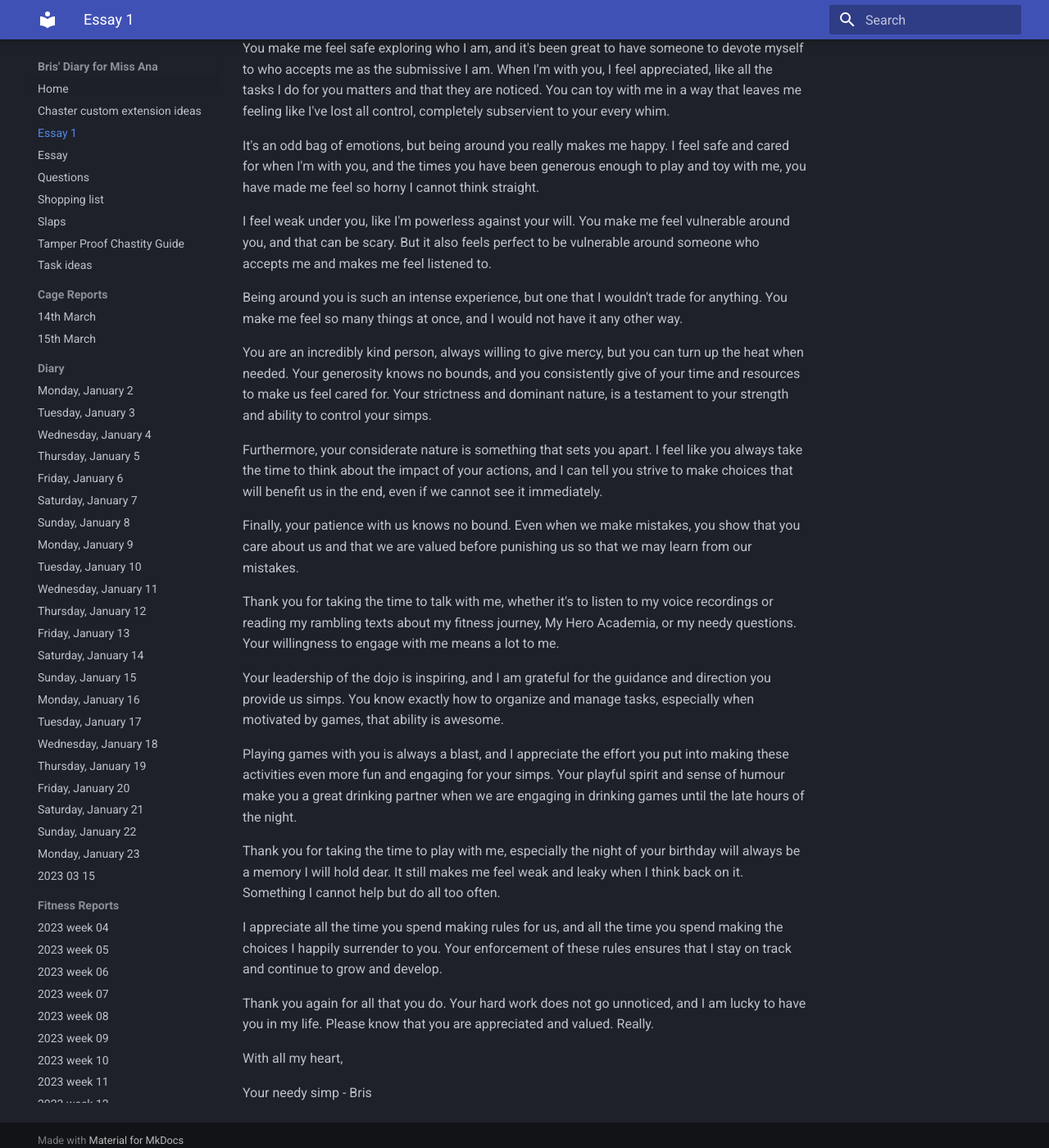
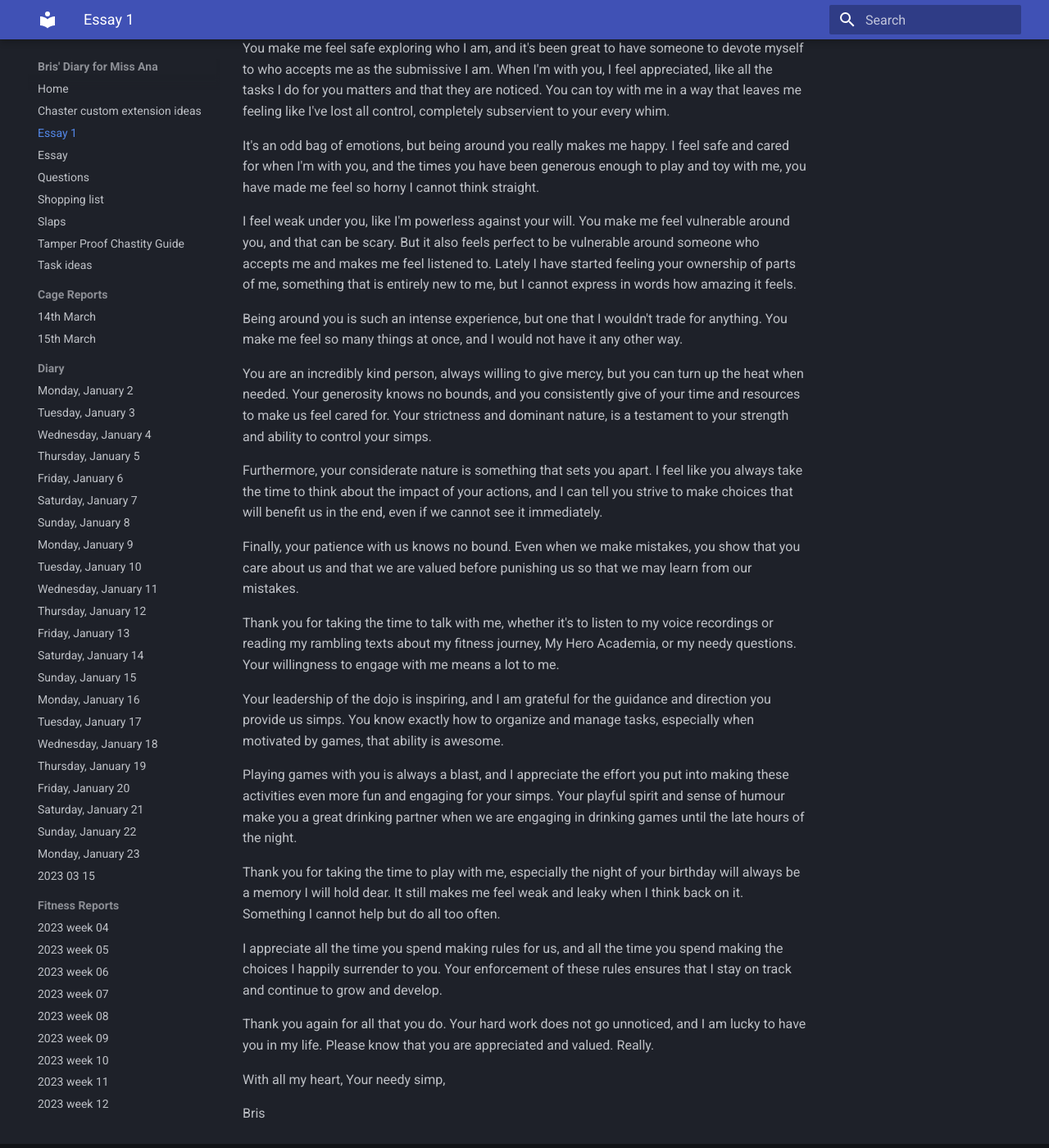
Before and after one commit to bris00/DFMA, an MkDocs documentation site: the page built from diary/Essay 1.md, in a window 1280 px wide and 1400 px high, scrolled down 319 px. Shown: the whole window at 82% size. Built offline with MkDocs 1.6.1 and Material for MkDocs 9.7.7, drawn with Linux system fonts in a browser that asks for light colours.

Commit message:
vault backup: 2023-03-28 20:05:38
Affected files:
diary/Essay 1.md

```diff
--- a/diary/Essay 1.md
+++ b/diary/Essay 1.md
@@ -6,7 +6,7 @@ You make me feel safe exploring who I am, and it's been great to have someone to
 
 It's an odd bag of emotions, but being around you really makes me happy. I feel safe and cared for when I'm with you, and the times you have been generous enough to play and toy with me, you have made me feel so horny I cannot think straight.
 
-I feel weak under you, like I'm powerless against your will. You make me feel vulnerable around you, and that can be scary. But it also feels perfect to be vulnerable around someone who accepts me and makes me feel listened to.
+I feel weak under you, like I'm powerless against your will. You make me feel vulnerable around you, and that can be scary. But it also feels perfect to be vulnerable around someone who accepts me and makes me feel listened to. Lately I have started feeling your ownership of parts of me, something that is entirely new to me, but I cannot express in words how amazing it feels.
 
 Being around you is such an intense experience, but one that I wouldn't trade for anything. You make me feel so many things at once, and I would not have it any other way.
 
@@ -29,5 +29,6 @@ I appreciate all the time you spend making rules for us, and all the time you sp
 Thank you again for all that you do. Your hard work does not go unnoticed, and I am lucky to have you in my life. Please know that you are appreciated and valued. Really.
 
 With all my heart,
+Your needy simp,
 
-Your needy simp - Bris
+Bris
```
